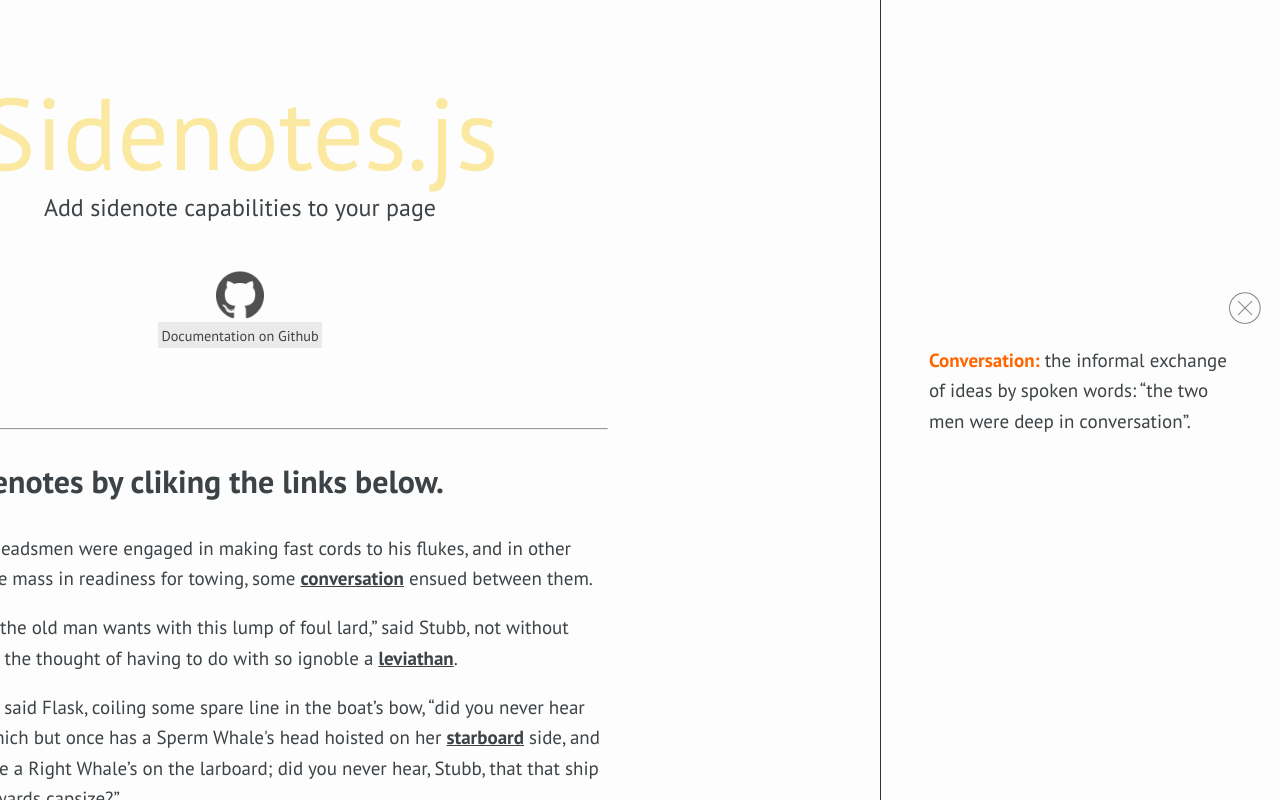
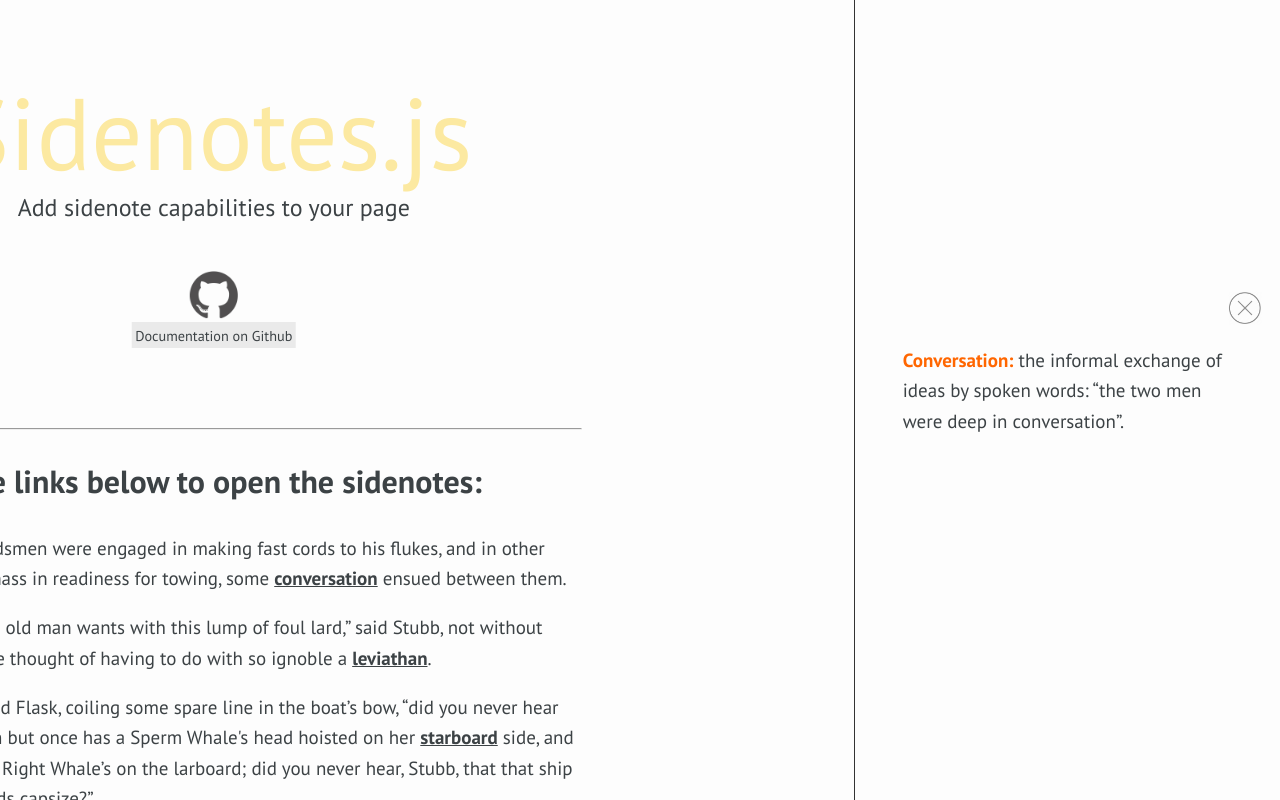
Before and after one commit to bcorreia/sidenotes.js, a website: page src/demo.html in a window 1280 px wide. Both pictures are taken after a click on the link "conversation". Shown: the top 800 px of the page. Drawn offline with Linux system fonts and the light colour scheme.

Commit message:
update translate option, from string to array

```diff
--- a/src/css/styles.css
+++ b/src/css/styles.css
@@ -7,7 +7,7 @@ body                                    { font: normal normal 400 16px/1.6 'PT S
 @media (min-width: 768px) {
     body                                { font-size: 24px; }
 }
-h1                                      { font: normal normal 400 4.236em/1.2 'PT Sans', Helvetica, Arial, Verdana, sans-serif; color:#FCE9A1; margin: 0; }
+h1                                      { font: normal normal 400 3.375em/1.2 'PT Sans', Helvetica, Arial, Verdana, sans-serif; color:#FCE9A1; margin: 0; }
 h2                                      { font: normal normal 400 1em/1.2 'PT Sans', Helvetica, Arial, Verdana, sans-serif; margin: 0 0 2em 0; }
 h3                                      { font: normal normal 700 1.333em/1.2 'PT Sans', Helvetica, Arial, Verdana, sans-serif; margin: 1em 0; }
 h3 span                                 { font-weight: 400; }
@@ -16,6 +16,7 @@ a[data-sidenote]                        { font-weight: 700; text-decoration: und
 a[data-sidenote]:hover                  { color: #FF6600; }
 p                                       { font-size: 16px; margin: 0 0 1em 0; }
 @media (min-width: 768px) {
+    h1                                  { font-size: 4.236em; }
     p                                   { font-size: 19px; }
 }
 
--- a/src/demo.html
+++ b/src/demo.html
@@ -23,7 +23,7 @@
         </header>
         <hr />
 
-        <h3>Open sidenotes by cliking the links below.</h3>
+        <h3>Click on the links below to open the sidenotes:</h3>
         <p>While the two headsmen were engaged in making fast cords to his flukes, and in other ways getting the mass in readiness for towing, some <a href="#" data-sidenote="<strong>Conversation:</strong> the informal exchange of ideas by spoken words: “the two men were deep in conversation”.">conversation</a> ensued between them.</p>
         <p>“I <a href="#" data-sidenote="<strong>Wonder:</strong> a feeling of surprise mingled with admiration, caused by something beautiful, unexpected, unfamiliar, or inexplicable: “he had stood in front of it, observing the intricacy of the ironwork with the wonder of a child.”">wonder</a> what the old man wants with this lump of foul lard,” said Stubb, not without some disgust at the thought of having to do with so ignoble a <a href="#" data-sidenote="<strong>Leviathan:</strong> a very large aquatic creature, especially a whale: “the great leviathans of the deep.”">leviathan</a>.</p>
         <p>“Wants with it?” said Flask, coiling some spare line in the boat’s bow, “did you never hear that the ship which but once has a Sperm Whale's head hoisted on her <a href="#" data-sidenote="<strong>Starboard:</strong> the side of a ship or aircraft that is on the right when one is facing forward.">starboard</a> side, and at the same time a Right Whale’s on the larboard; did you never hear, Stubb, that that ship can never afterwards capsize?”</p>
@@ -44,6 +44,7 @@
     <script src="./js/sidenotes.js"></script>
     <script>
         var note = new Sidenotes(document.querySelector('.page'), {
+            translate: ['90vw', '45vw', '33.3vw'], // @media (min-width) for [768px, 992px, 1200px]
             onBefore: function(event, element) {
                 console.log("onBefore: " + event);
                 console.log(element);
--- a/src/js/sidenotes.js
+++ b/src/js/sidenotes.js
@@ -2,7 +2,7 @@ var Sidenotes = (function() {
     'use strict';
 
     var defaults = {
-        translate: '400px',
+        translate: ['90vw', '45vw', '33.3vw'],
         transition: '.5s',
         onBefore: function() {},
         onAfter: function() {}
@@ -14,7 +14,9 @@ var Sidenotes = (function() {
 
     var notes = {
         open: function(note) {
-            var settings = this.settings;
+            var settings = this.settings,
+                translate;
+
             var sidenote = document.querySelector('body > .sidenote') || document.createElement('div'),
                 btn = '<a href="#" class="text-hide -close">Close</a>';
 
@@ -23,11 +25,21 @@ var Sidenotes = (function() {
                 return settings.onAfter("open", sidenote); // callback fn
             }.bind(this);
 
+            if (document.documentElement.clientWidth < 768) {
+                translate = settings.translate[0];
+            }
+            if (document.documentElement.clientWidth >= 768 && document.documentElement.clientWidth < 1200) {
+                translate = settings.translate[1];
+            }
+            if (document.documentElement.clientWidth >= 1200) {
+                translate = settings.translate[2];
+            }
+
             addStyles(document.body, {
                 'overflow': 'hidden',
-                '-webkit-transform': 'translateX(-'+ settings.translate +')',
-                '-moz-transform': 'translateX(-'+ settings.translate +')',
-                'transform': 'translateX(-'+ settings.translate +')',
+                '-webkit-transform': 'translateX(-'+ translate +')',
+                '-moz-transform': 'translateX(-'+ translate +')',
+                'transform': 'translateX(-'+ translate +')',
                 'transition': 'all ' + settings.transition
             });
 
@@ -37,10 +49,10 @@ var Sidenotes = (function() {
                 'top': (window.scrollY + 'px'), // fixed top position while using translate
                 'right': 0,
                 'height': '100vh',
-                'width': settings.translate,
-                '-webkit-transform': 'translateX('+ settings.translate +')',
-                '-moz-transform': 'translateX('+ settings.translate +')',
-                'transform': 'translateX('+ settings.translate +')'
+                'width': translate,
+                '-webkit-transform': 'translateX('+ translate +')',
+                '-moz-transform': 'translateX('+ translate +')',
+                'transform': 'translateX('+ translate +')'
             });
 
             // little hack for safari
```
Also changed, not shown: README.md, dist/sidenotes.js, dist/sidenotes.min.js.
